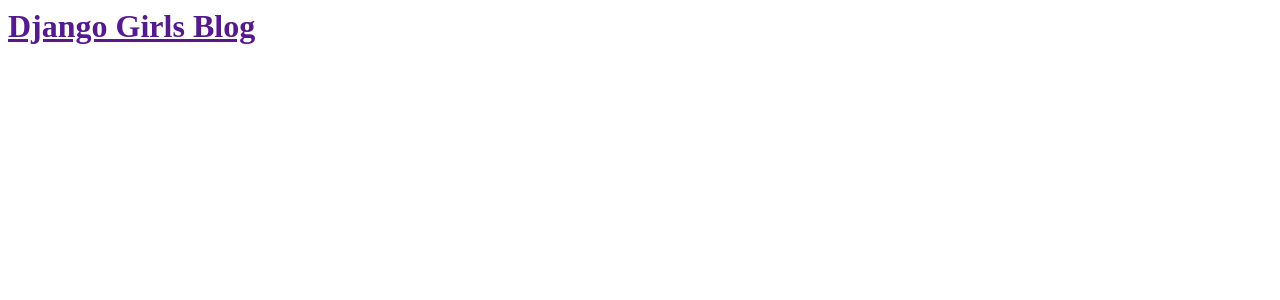
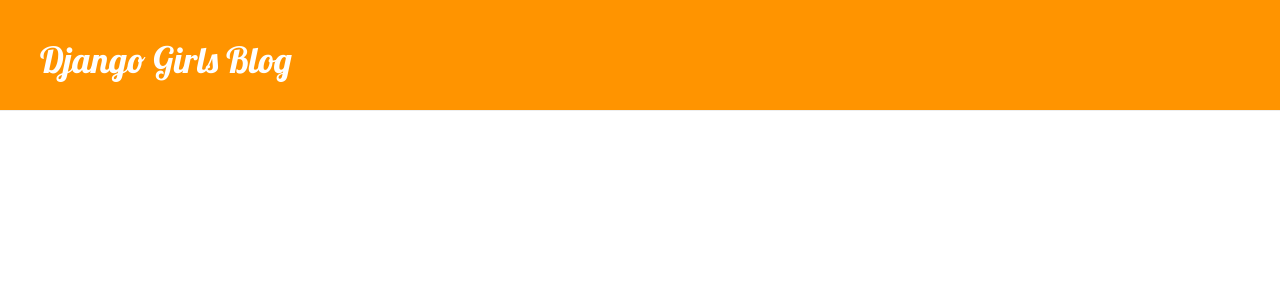
Before and after one commit to nss321/my-first-blog, a Django app: page / in a window 1280 px wide. Shown: the top 300 px of the page. Run offline with Django 3.2, Linux system fonts and the light colour scheme; data that the repository does not hold is empty; some libraries are stand-ins or nearby versions.

Commit message:
css update

```diff
--- /dev/null
+++ b/blog/static/css/blog.css
@@ -0,0 +1,42 @@
+h1 a {
+    color: #FFFFFF;
+    font-family: 'Lobster';
+}
+.page-header{
+  background-color: #ff9400;
+  margin-top: 0px;
+  padding: 20px 20px 20px 40px;
+}
+.page-header h1, .page-header h1 a, .page-header h1 a:visited, .page-header h1 a: active{
+  color: #ffffff;
+  font-size: 36pt;
+  text-decoration: none;
+}
+.content{
+  margin-left: 40px;
+}
+h1,h2,h3,h4{
+  font-family: 'Lobster', cursive;
+}
+.date{
+  color: #828282;
+}
+.save{
+  float:right;
+}
+.post-form textarea, .post-form input{
+  width: 100;
+}
+.top-menu, .top-menu:hover, .top-menu:visited{
+  color: #ffffff;
+  float: right;
+  font-size: 26pt;
+  margin-right: 20px;
+}
+.post {
+  margin-bottom: 70px;
+}
+
+.post h1 a, .post h1 a:visited {
+  color: #000000;
+}
--- a/blog/templates/blog/post_list.html
+++ b/blog/templates/blog/post_list.html
@@ -1,19 +1,32 @@
+{% load static %}
 <html>
   <head>
     <title>Django Girls blog</title>
+    <link rel="stylesheet" href="//maxcdn.bootstrapcdn.com/bootstrap/3.2.0/css/bootstrap.min.css">
+    <link rel="stylesheet" href="//maxcdn.bootstrapcdn.com/bootstrap/3.2.0/css/bootstrap-theme.min.css">
+    <link rel="stylesheet" href="{% static 'css/blog.css' %}">
+    <link href="https://fonts.googleapis.com/css?family=Lobster&display=swap" rel="stylesheet">
   </head>
 
   <body>
-    <div>
-      <h1><a href="">Django Girls Blog</a></h1>
+    <div class="page-header">
+      <h1><a href="/">Django Girls Blog</a></h1>
     </div>
 
-    {% for post in posts %}
-      <div>
-        <p>published: {{ post.published_date }}</p>
-        <h1><a href="">{{ post.title }}</a></h1>
-        <p>{{ post.text|linebreaksbr }}</p>
+    <div class="content container">
+      <div class="row">
+        <div class="col-md-8">
+          {% for post in posts %}
+            <div class="post">
+              <div class="date">
+                <p>published: {{ post.published_date }}</p>
+              </div>
+              <h1><a href="">{{ post.title }}</a></h1>
+              <p>{{ post.text|linebreaksbr }}</p>
+            </div>
+          {% endfor %}
+        </div>
       </div>
-    {% endfor %}
+    </div>
   </body>
 </html>
```
